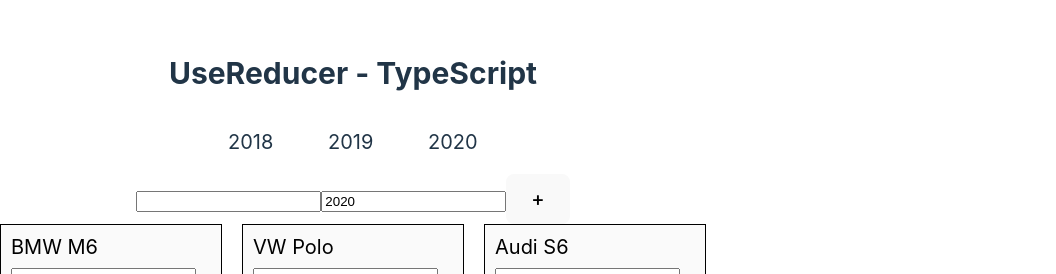
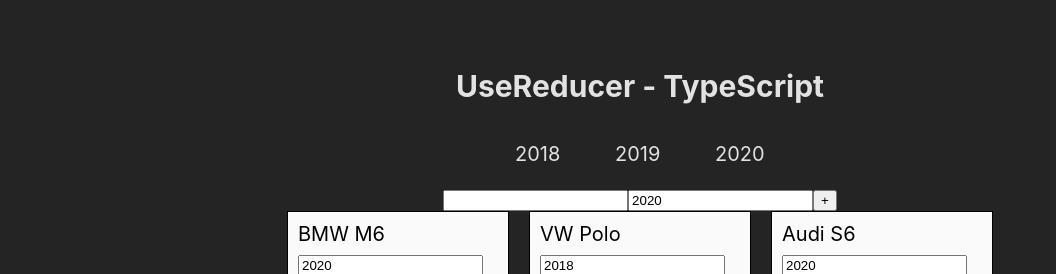
Before and after one commit to elis-11/usereducer-ts, a React (Vite) app: page / in a window 1280 px wide. Shown: the part 110-384 px from the top of the page, without its empty margins (0-1056 px from the left). Built offline with nearby package versions, Linux system fonts and the light colour scheme.

Commit message:
Restyling

```diff
--- a/src/App.scss
+++ b/src/App.scss
@@ -3,6 +3,7 @@
   flex-direction: column;
   justify-content: center;
   align-items: center;
+  margin: 0 auto;
   margin-top: 10rem;
   height: 80vh;
   font-size: 20px;
@@ -42,7 +43,7 @@
     padding: 10px;
     gap: 5px;
     color: black;
-    .image {
+    img {
       width: 200px;
       height: 180px;
     }
--- a/src/CarCard.tsx
+++ b/src/CarCard.tsx
@@ -38,7 +38,7 @@
             onChange={handleYearChange}
           />
         </div>
-        <img className="image" src={car.url} alt="" />
+        <img src={car.url} alt={car.name} />
         <div className="actions">
           <RxUpdate className="icon"  onClick={() => handleUpdateCar()} />
           <BsTrash  className="icon" onClick={() => handleDeleteCar(car.id)} />
--- a/src/index.css
+++ b/src/index.css
@@ -13,58 +13,5 @@
   -webkit-font-smoothing: antialiased;
   -moz-osx-font-smoothing: grayscale;
   -webkit-text-size-adjust: 100%;
+  margin: 0 auto;
 }
-
-a {
-  font-weight: 500;
-  color: #646cff;
-  text-decoration: inherit;
-}
-a:hover {
-  color: #535bf2;
-}
-
-body {
-  margin: 0;
-  display: flex;
-  place-items: center;
-  min-width: 320px;
-  min-height: 100vh;
-}
-
-h1 {
-  font-size: 3.2em;
-  line-height: 1.1;
-}
-
-button {
-  border-radius: 8px;
-  border: 1px solid transparent;
-  padding: 0.6em 1.2em;
-  font-size: 1em;
-  font-weight: 500;
-  font-family: inherit;
-  background-color: #1a1a1a;
-  cursor: pointer;
-  transition: border-color 0.25s;
-}
-button:hover {
-  border-color: #646cff;
-}
-button:focus,
-button:focus-visible {
-  outline: 4px auto -webkit-focus-ring-color;
-}
-
-@media (prefers-color-scheme: light) {
-  :root {
-    color: #213547;
-    background-color: #ffffff;
-  }
-  a:hover {
-    color: #747bff;
-  }
-  button {
-    background-color: #f9f9f9;
-  }
-}
```
